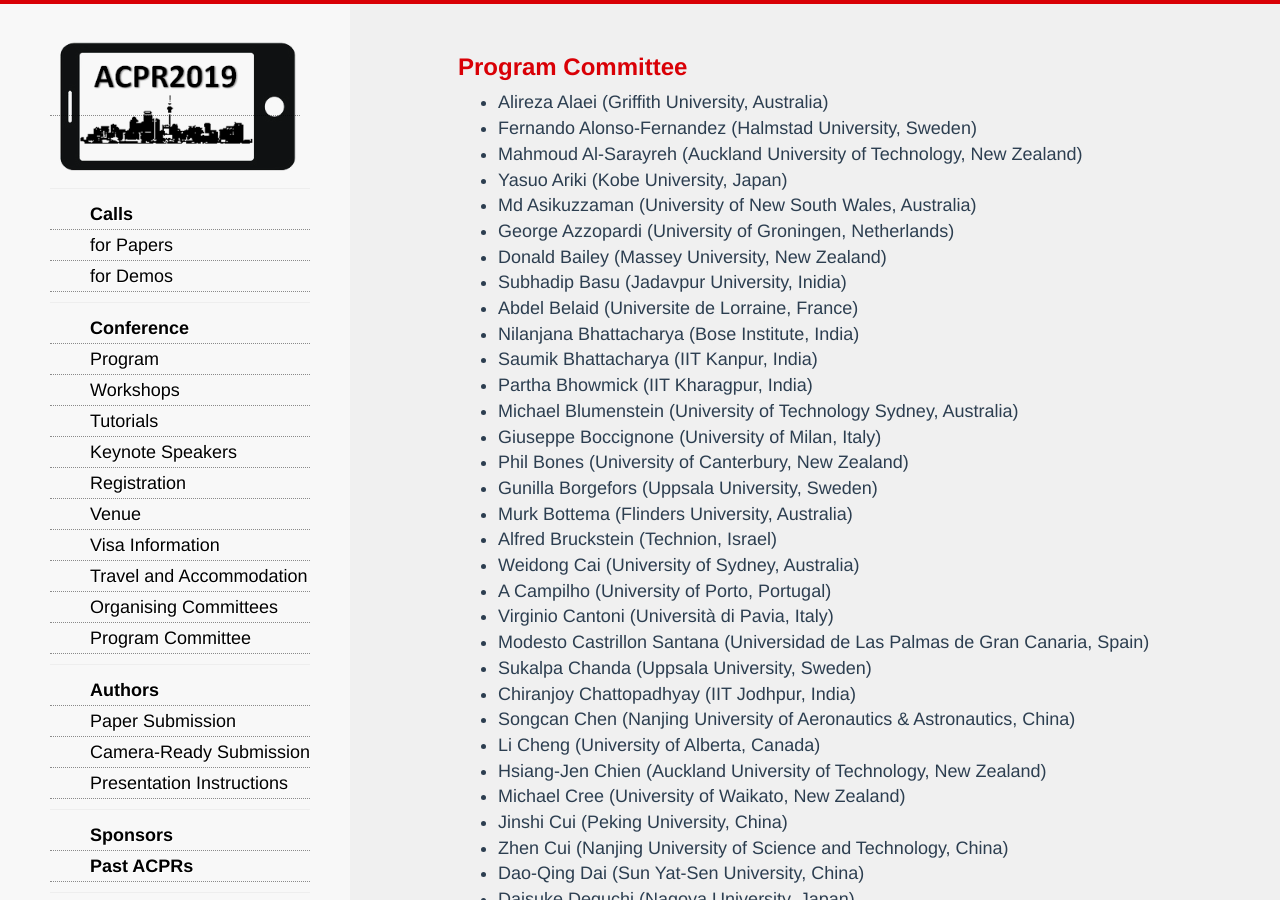
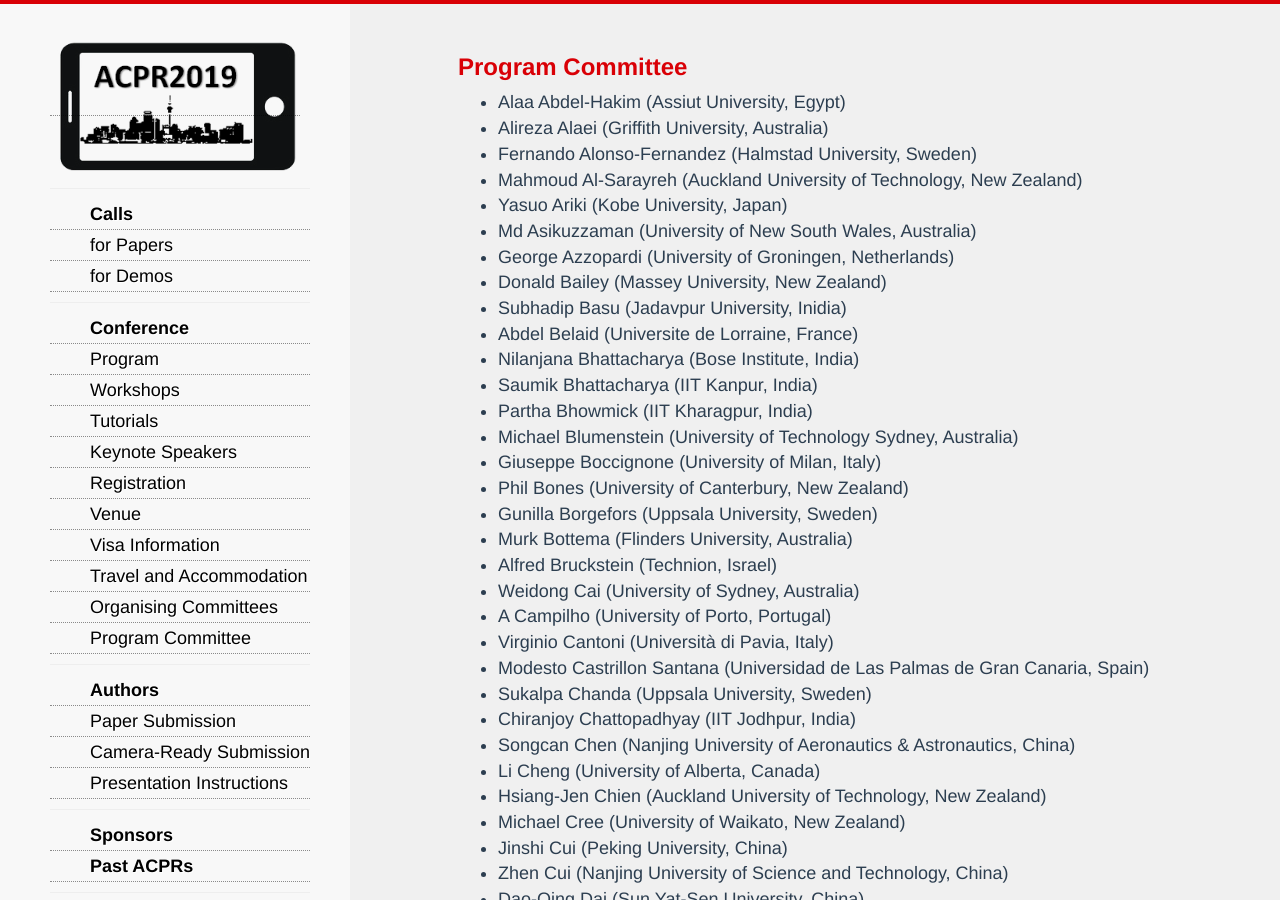
Before and after one commit to AndrewChenUoA/ACPR2019, a Jekyll site: the page built from programcommittee.html, in a window 1280 px wide and 900 px high. Built offline with Jekyll 4.4.1, drawn with Linux system fonts in a browser that asks for light colours; nearby versions of some CDN libraries; Markdown is read by kramdown in place of the engine named in the settings.

Commit message:
Add PC member

```diff
--- a/programcommittee.html
+++ b/programcommittee.html
@@ -5,6 +5,7 @@ title: ACPR 2019 - The 5th Asian Conference on Pattern Recognition
   <h3>Program Committee</h3>
 
   <ul>
+  <li>Alaa Abdel-Hakim (Assiut University, Egypt)</li>
   <li>Alireza Alaei (Griffith University, Australia)</li>
   <li>Fernando Alonso-Fernandez (Halmstad University, Sweden)</li>
   <li>Mahmoud Al-Sarayreh (Auckland University of Technology, New Zealand)</li>
```
